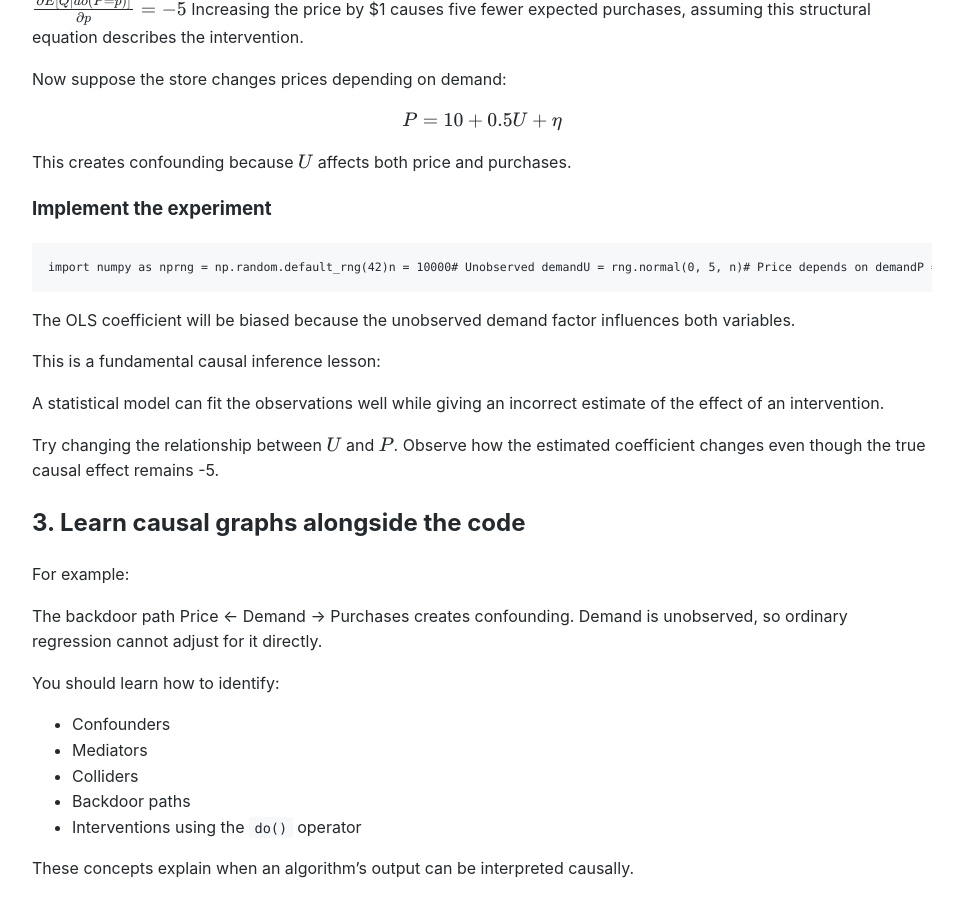
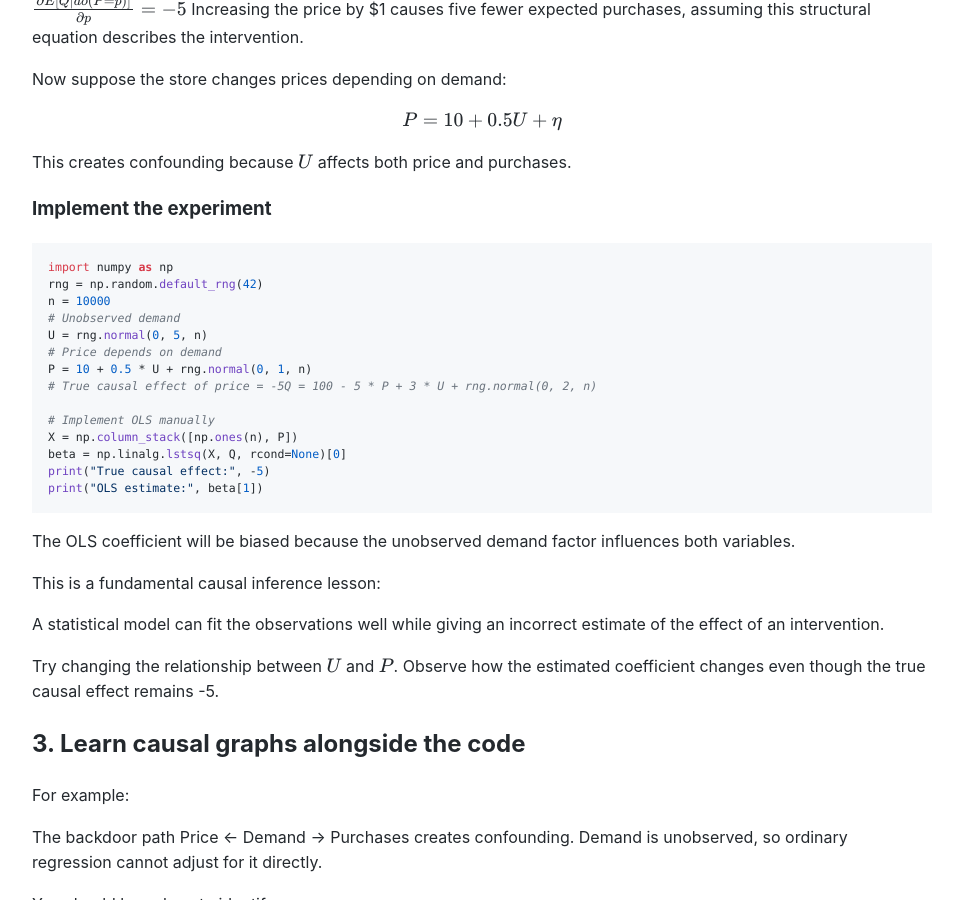
Before and after one commit to Michael-Lubinsky/michael-lubinsky.github.com, a Jekyll site: the page built from ml/causal_3.md, in a window 1280 px wide and 900 px high, scrolled down 1198 px. Shown: the whole window, without its empty margins (158-1114 px from the left). Built offline with Jekyll 4.4.1, drawn with Linux system fonts in a browser that asks for light colours; our own code applies the rules of GitHub Pages for plain Markdown files.

Commit message:
Implement causal inference experiment with OLS
Added Python code to implement an experiment for causal inference using OLS.

````diff
--- a/ml/causal_3.md
+++ b/ml/causal_3.md
@@ -57,8 +57,21 @@ This creates confounding because \\(U\\) affects both price and purchases.
 
 ### Implement the experiment
 
-```
-import numpy as nprng = np.random.default_rng(42)n = 10000# Unobserved demandU = rng.normal(0, 5, n)# Price depends on demandP = 10 + 0.5 * U + rng.normal(0, 1, n)# True causal effect of price = -5Q = 100 - 5 * P + 3 * U + rng.normal(0, 2, n)# Implement OLS manuallyX = np.column_stack([np.ones(n), P])beta = np.linalg.lstsq(X, Q, rcond=None)[0]print("True causal effect:", -5)print("OLS estimate:", beta[1])
+```python
+import numpy as np
+rng = np.random.default_rng(42)
+n = 10000
+# Unobserved demand
+U = rng.normal(0, 5, n)
+# Price depends on demand
+P = 10 + 0.5 * U + rng.normal(0, 1, n)
+# True causal effect of price = -5Q = 100 - 5 * P + 3 * U + rng.normal(0, 2, n)
+
+# Implement OLS manually
+X = np.column_stack([np.ones(n), P])
+beta = np.linalg.lstsq(X, Q, rcond=None)[0]
+print("True causal effect:", -5)
+print("OLS estimate:", beta[1])
 ```
 
 The OLS coefficient will be biased because the unobserved demand factor influences both variables.
````
